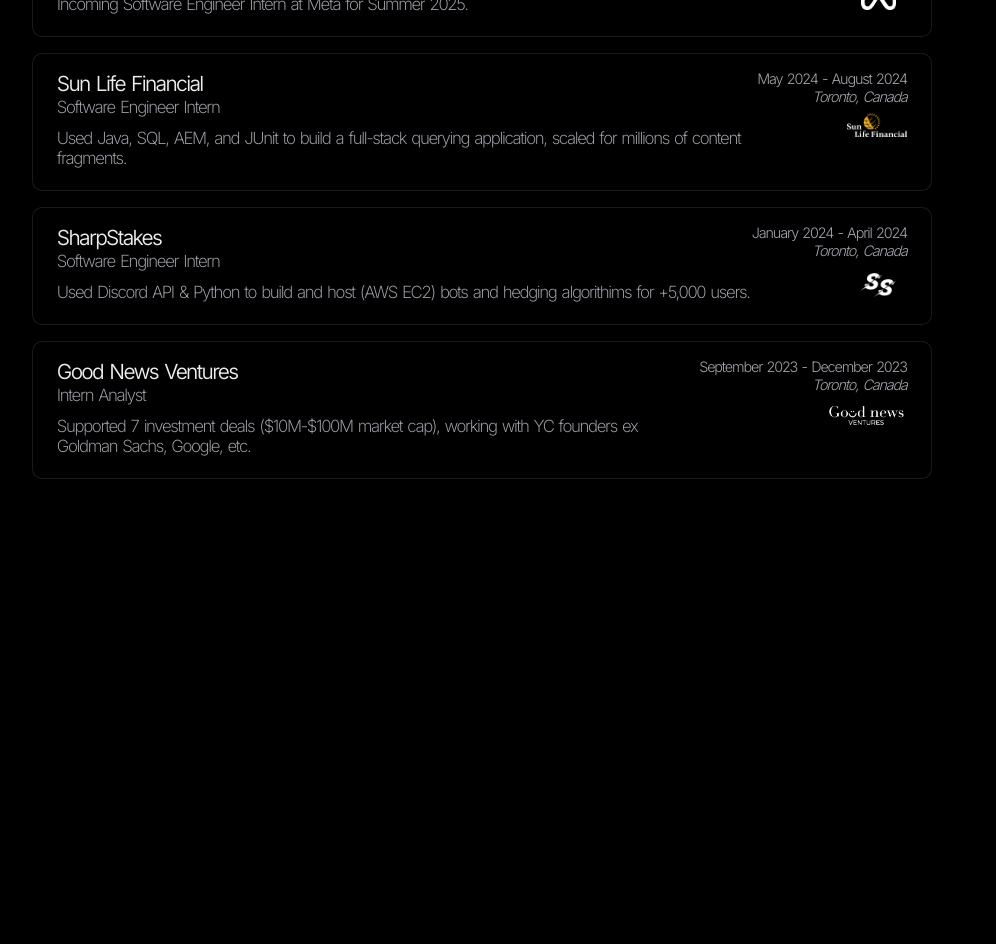
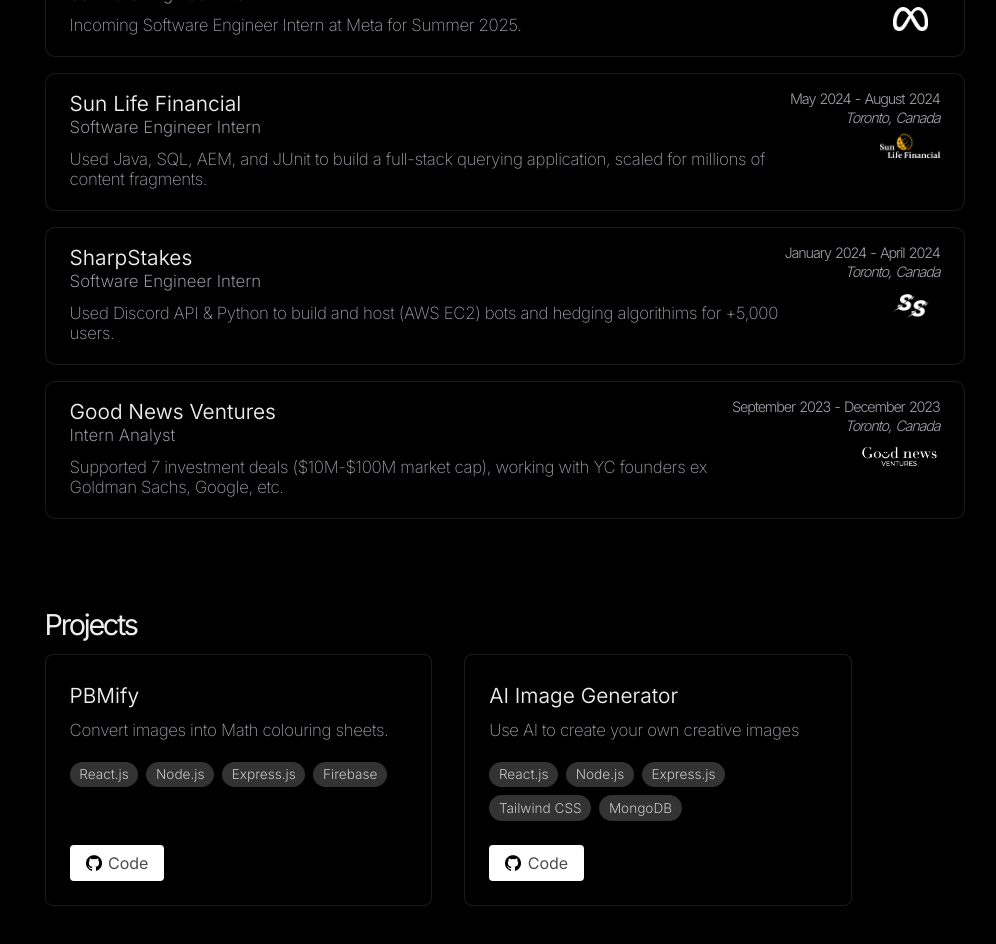
Before and after one commit to shaun-ahuja/personal-website, a React (Vite) app: page / in a window 1280 px wide. Shown: the part 1040-1984 px from the top of the page, without its empty margins (157-1153 px from the left). Before the commit the page ends 1535 px from the top, so only its background shows below. Built offline with nearby package versions, Linux system fonts and the light colour scheme.

Commit message:
added projects section

```diff
--- a/src/App.jsx
+++ b/src/App.jsx
@@ -3,7 +3,7 @@
 import Navbar from './components/Navbar.jsx'
 import About from './components/About.jsx'
 import Experience from './components/Experience.jsx'
-import ExperienceCard from './components/ExperienceCard.jsx'
+import Projects from './components/Projects.jsx'
 
 
 
@@ -16,6 +16,7 @@
       <Name />
       <About />
       <Experience />
+      <Projects />
 
 
     </>
--- a/src/components/ExperienceCard.css
+++ b/src/components/ExperienceCard.css
@@ -13,7 +13,7 @@
     padding-bottom: 1rem;
     margin-bottom: 2vh;
     /* aspect-ratio: 16 / 1; */
-    width: min(80vw, 900px);
+    width: min(90vw, 920px);
     max-width: 100%;
     box-sizing: border-box;
 
@@ -37,8 +37,8 @@
     color: rgb(237, 237, 237);
     font-size: min(1.3rem, 8vw);
     font-weight: 350;
-    letter-spacing: -0.08em;
-    word-spacing: 0.1em;
+    /* letter-spacing: -0.08em;
+    word-spacing: 0.1em; */
     margin: 0;
     line-height: 1;
     padding-top: 0.5vh;
@@ -105,8 +105,8 @@
     color: rgb(161, 161, 170);
     font-size: min(1.05rem, 8vw);
     font-weight: 250;
-    letter-spacing: -0.08em;
-    word-spacing: 0.1em;
+    /* letter-spacing: -0.08em;
+    word-spacing: 0.1em; */
     margin: 0;
     flex-shrink: 1;
     padding-bottom: 1.4vh;
@@ -117,9 +117,9 @@
 .job-description {
     color: rgb(161, 161, 170);
     font-size: min(1.05rem, 8vw);
-    font-weight: 250;
-    letter-spacing: -0.08em;
-    word-spacing: 0.1em;
+    font-weight: 200;
+    letter-spacing: -0.02em;
+    /* word-spacing: 0.1em; */
     margin: 0;
     flex-shrink: 1;
 
--- /dev/null
+++ b/src/components/Projects.jsx
@@ -0,0 +1,17 @@
+import ProjectsCard from "./ProjectsCard.jsx";
+
+function Projects() {
+    return (
+        <div className="projects-container">
+            <div className="projects-box">
+
+                <h2 className="projects-header">Projects</h2>
+                <ProjectsCard />
+            </div>
+        </div>
+    );
+
+
+}
+
+export default Projects
--- /dev/null
+++ b/src/components/ProjectsCard.css
@@ -0,0 +1,82 @@
+* {
+    font-family: 'Inter', sans-serif;
+}
+
+
+.project-card {
+    display: flex;
+    flex-direction: column;
+    background-color: black;
+    border: 1px solid rgba(255, 255, 255, 0.1);
+    border-radius: 8px;
+    padding: 1.5rem;
+    width: 100%;
+    max-width: 350px;
+    margin-bottom: 2vh;
+    flex: 1;
+}
+
+.project-card:hover {
+    background-color: rgb(12, 12, 14);
+}
+
+.project-card h3 {
+    color: rgb(237, 237, 237);
+    font-size: min(1.3rem, 8vw);
+    font-weight: 350;
+    margin: 0;
+    padding-top: 0.5vh;
+}
+
+.project-card p {
+    margin: 0.75rem 0 1rem 0;
+    color: rgb(161, 161, 170);
+    font-size: min(1.05rem, 8vw);
+    font-weight: 200;
+    letter-spacing: -0.02em;
+    padding-bottom: 0.7vh;
+}
+
+.tags {
+    margin-bottom: 1rem;
+}
+
+.tags span {
+    display: inline-block;
+    background-color: #333;
+    color: rgb(197, 197, 200);
+    font-weight: 300;
+    margin-right: 0.5rem;
+    margin-bottom: 0.5rem;
+    padding: 0.3rem 0.6rem;
+    border-radius: 15px;
+    font-size: 0.85rem;
+}
+
+.actions {
+    display: flex;
+    gap: 0.5rem;
+    margin-top: auto;
+}
+
+.actions .btn {
+    display: inline-flex;
+    align-items: center;
+    text-decoration: none;
+    background-color: #ffffff;
+    color: #504b4b;
+    padding: 0.5rem 1rem;
+    border-radius: 4px;
+    margin-right: 0.5rem;
+    transition: background-color 0.2s ease-in-out;
+}
+
+.actions .btn:hover {
+    background-color: #555;
+}
+
+.black-github-logo {
+    height: 1em;
+    width: auto;
+    margin-right: 0.4em;
+}
--- /dev/null
+++ b/src/components/ProjectsCard.jsx
@@ -0,0 +1,61 @@
+import React from "react";
+import "./ProjectsCard.css"
+
+export const ProjectsCard = () => {
+    return (
+        <>
+            <div className="projects-container">
+                <div className="project-card">
+                    <h3>PBMify</h3>
+                    <p>Convert images into Math colouring sheets.</p>
+                    <div className="tags">
+                        <span>React.js</span>
+                        <span>Node.js</span>
+                        <span>Express.js</span>
+                        <span>Firebase</span>
+                    </div>
+                    <div className="actions">
+                        <a href="https://github.com/Nick1093/PBMify" target="_blank" className="btn">
+                            <img
+                                src="./src/assets/blackGitHubLogo.png"
+                                alt="GitHub Logo"
+                                className="black-github-logo"
+                            />
+                            Code
+                        </a>
+
+                        {/* <a href="#demo1" className="btn">Demo</a> */}
+                    </div>
+                </div>
+
+                <div className="project-card">
+                    <h3>AI Image Generator</h3>
+                    <p>Use AI to create your own creative images </p>
+                    <div className="tags">
+                        <span>React.js</span>
+                        <span>Node.js</span>
+                        <span>Express.js</span>
+                        <span>Tailwind CSS</span>
+                        <span>MongoDB</span>
+                    </div>
+                    <div className="actions">
+                        <a href="https://github.com/shaun-ahuja/MERN_AI_image_generator" target="_blank" className="btn">
+                            <img
+                                src="./src/assets/blackGitHubLogo.png"
+                                alt="GitHub Logo"
+                                className="black-github-logo"
+                            />
+                            Code
+                        </a>
+                    </div>
+                </div >
+            </div>
+
+
+
+
+        </>
+    );
+}
+
+export default ProjectsCard;
--- a/src/index.css
+++ b/src/index.css
@@ -25,7 +25,7 @@
   width: min(80vw, 800px);
 
   max-width: 90%;
-  padding: 3vh 4vw;
+  padding: 3vh 3vw;
 
   text-align: center;
   font-family: 'Inter', sans-serif;
@@ -171,16 +171,23 @@
   aspect-ratio: 16 / 7;
   width: min(80vw, 800px);
   /* Match the width of .box */
-  max-width: 80%;
+  max-width: 90%;
   box-sizing: border-box;
 }
 
-/* .experience-box {
+.projects-container {
   display: flex;
-  align-items: flex-start;
-  justify-content: flex-start;
-  width: 100%;
-} */
+  /* places cards side by side */
+  gap: 2rem;
+  /* spacing between cards */
+  flex-wrap: wrap;
+  /* allows wrapping on smaller screens, optional */
+}
+
+.experience-box,
+.projects-box {
+  margin-bottom: 6vh;
+}
 
 .about-header {
   color: rgb(237, 237, 237);
@@ -205,14 +212,15 @@
   font-family: 'Inter', sans-serif;
 }
 
-.experience-header {
+.experience-header,
+.projects-header {
   color: rgb(237, 237, 237);
   font-size: clamp(1rem, 3.5vw, 1.8rem);
   font-weight: 400;
   letter-spacing: -0.08em;
   word-spacing: 0.1em;
   font-family: 'Inter', sans-serif;
-  margin-bottom: 2vh;
+  margin-bottom: 1.5vh;
 }
 
 
```
Also changed, not shown: src/assets/blackGitHubLogo.png (added).
